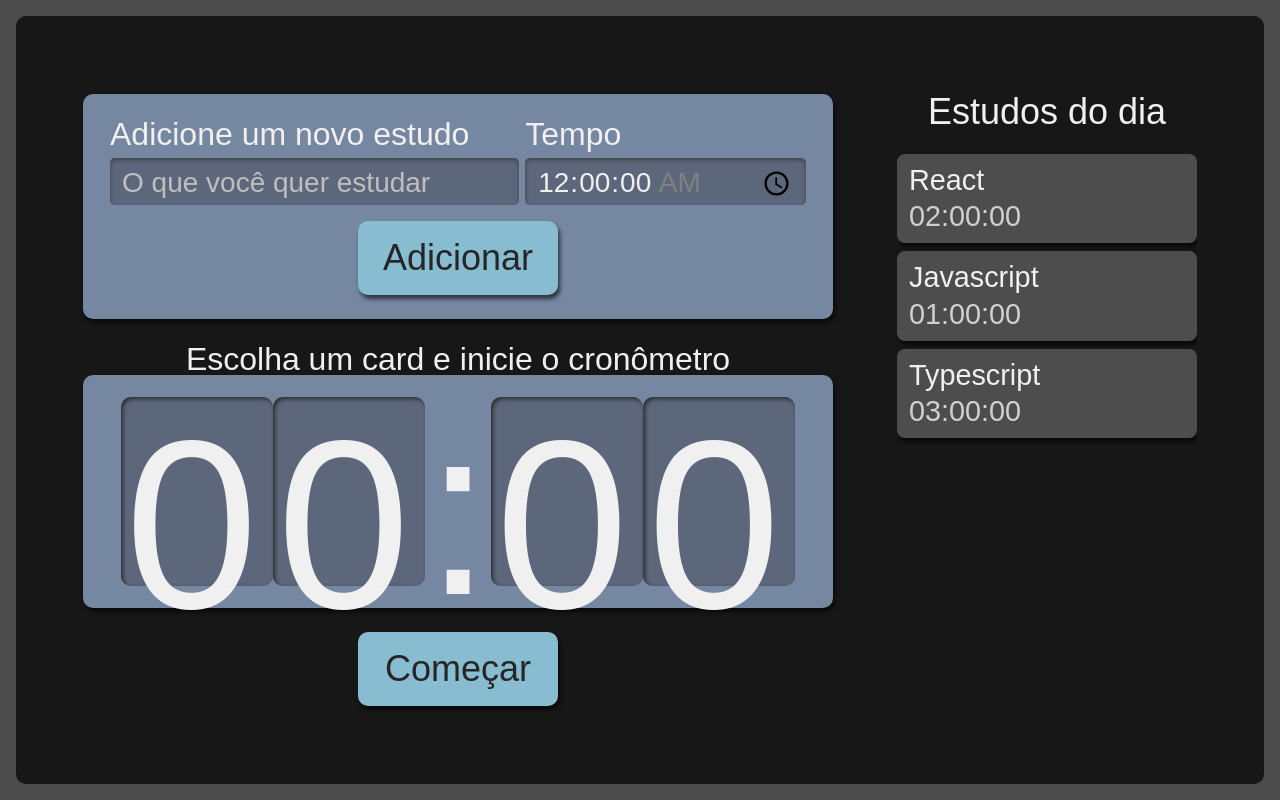
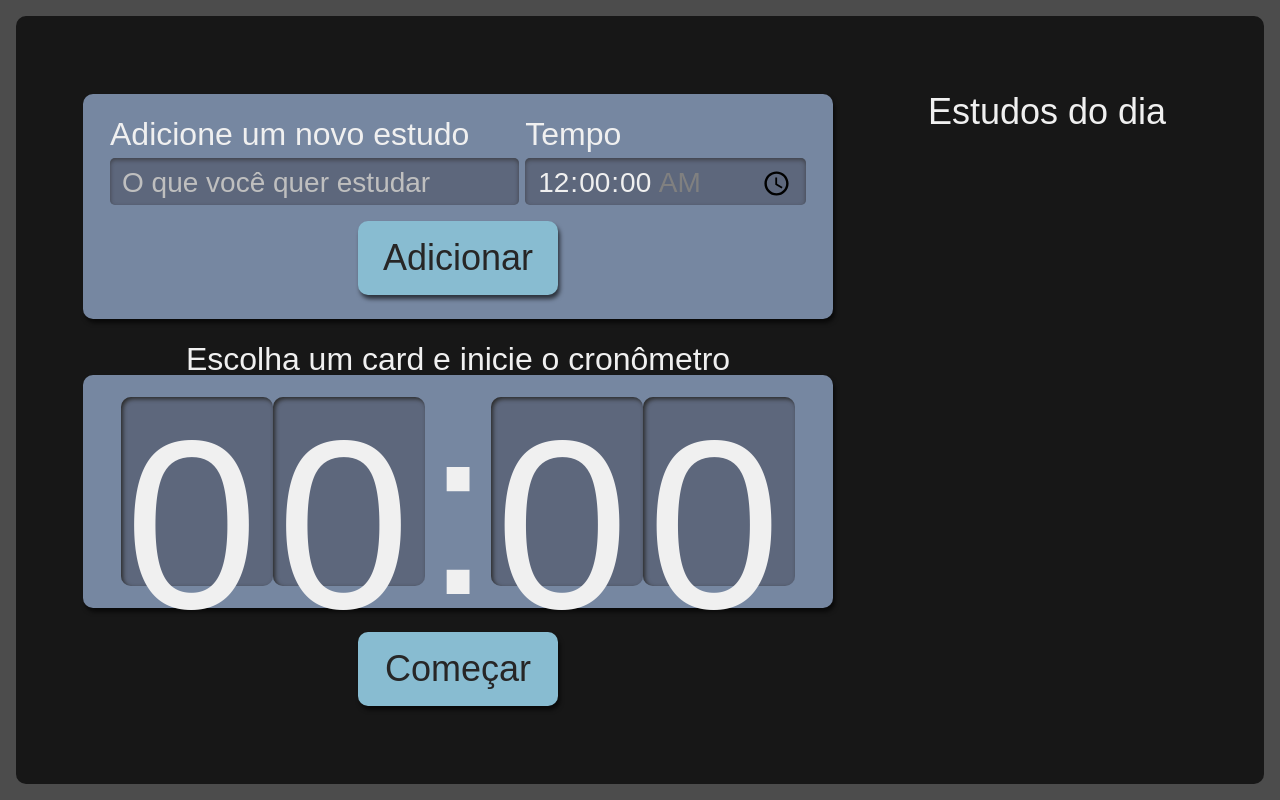
Before and after one commit to RA4Z/Alura-Studies-React, a React (Create React App) app: page / in a window 1280 px wide. Built offline with nearby package versions, Linux system fonts and the light colour scheme.

Commit message:
Deletando valores padrão do programa

```diff
--- a/src/pages/App.tsx
+++ b/src/pages/App.tsx
@@ -3,18 +3,10 @@
 import Lista from '../components/Lista';
 import style from './App.module.scss';
 import Cronometro from '../components/cronometro';
+import { ITarefa } from '../types/tarefa';
 
 function App() {
-  const [tarefas, setTarefas] = useState([{
-    tarefa: 'React',
-    tempo: '02:00:00'
-}, {
-    tarefa: 'Javascript',
-    tempo: '01:00:00'
-}, {
-    tarefa: 'Typescript',
-    tempo: '03:00:00'
-}]);
+  const [tarefas, setTarefas] = useState<ITarefa[]>([]);
   return (
     <div className={style.AppStyle}>
       <Formulario setTarefas={setTarefas} />
```
